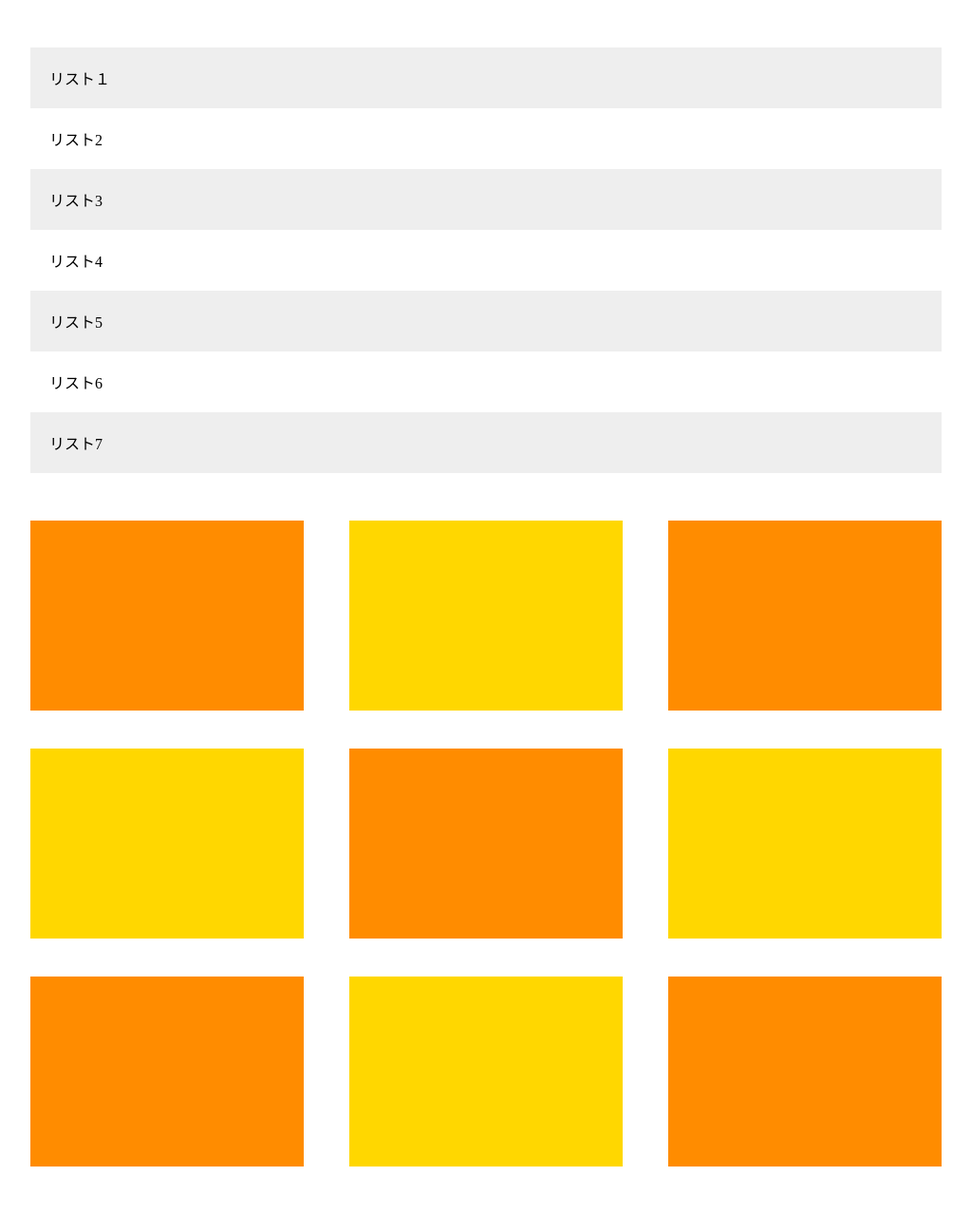
After one commit to onilemon/git-sample, a PHP site: page /lesson5.html in a window 1280 px wide. The commit adds this page. Shown: the whole page at 95% size, without its empty margins (128-1151 px from the left). Run offline with PHP 8.4, Linux system fonts and the light colour scheme.

Commit message:
first comment

```diff
--- /dev/null
+++ b/wcp/lesson5.html
@@ -0,0 +1,33 @@
+<!DOCTYPE html>
+<html lang="ja">
+  <head>
+    <meta charset="UTF-8" />
+    <link rel="stylesheet" href="stylesheet5.css" />
+    <title>lesson5</title>
+  </head>
+
+  <body>
+    <main>
+      <ul class="item-list">
+        <li class="item">リスト１</li>
+        <li class="item">リスト2</li>
+        <li class="item">リスト3</li>
+        <li class="item">リスト4</li>
+        <li class="item">リスト5</li>
+        <li class="item">リスト6</li>
+        <li class="item">リスト7</li>
+      </ul>
+      <div class="box-list">
+        <div class="box"></div>
+        <div class="box"></div>
+        <div class="box"></div>
+        <div class="box"></div>
+        <div class="box"></div>
+        <div class="box"></div>
+        <div class="box"></div>
+        <div class="box"></div>
+        <div class="box"></div>
+      </div>
+    </main>
+  </body>
+</html>
--- a/wcp/stylesheet4.css
+++ b/wcp/stylesheet4.css
@@ -23,5 +23,5 @@
 
 .list-group {
   padding: 30px 0;
-  border-bottom: 1px solid black;
+  border-bottom: 1px solid #d1d1d1k;
 }
--- /dev/null
+++ b/wcp/stylesheet5.css
@@ -0,0 +1,49 @@
+* {
+  margin: 0;
+  padding: 0;
+  box-sizing: border-box;
+}
+
+main {
+  width: 960px;
+  margin: 50px auto;
+}
+
+.item-list {
+  margin-bottom: 50px;
+}
+
+.item:nth-child(odd) {
+  background-color: #eee;
+}
+
+.item {
+  padding: 20px;
+  list-style: none;
+}
+
+.box-list {
+  display: flex;
+  flex-wrap: wrap;
+}
+
+.box:first-child, .box:nth-child(3), .box:nth-child(5),
+.box:nth-child(7), .box:last-child {
+  background-color: #ff8c00;
+}
+
+.box {
+  background-color: #ffd700;
+  width: 30%;
+  height: 200px;
+  margin-right: 5%;
+  margin-bottom: 40px;
+}
+
+.box:nth-child(3n) {
+  margin-right: 0;
+}
+
+.box:nth-last-child(-n + 3) {
+  margin-bottom: 0;
+}
```
